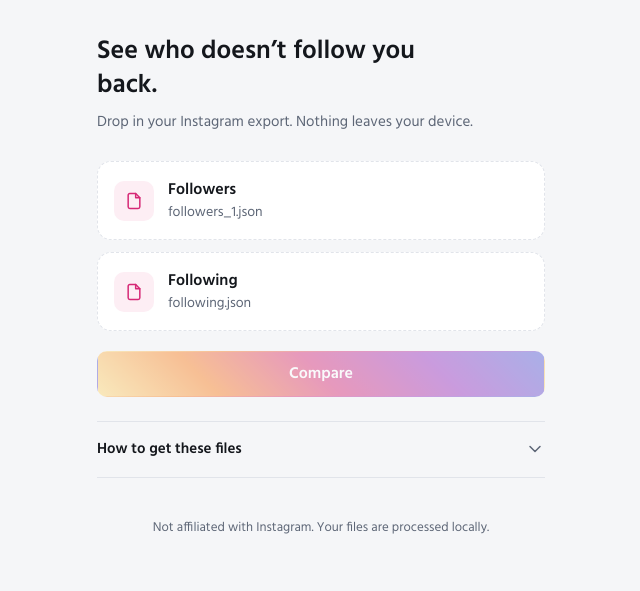
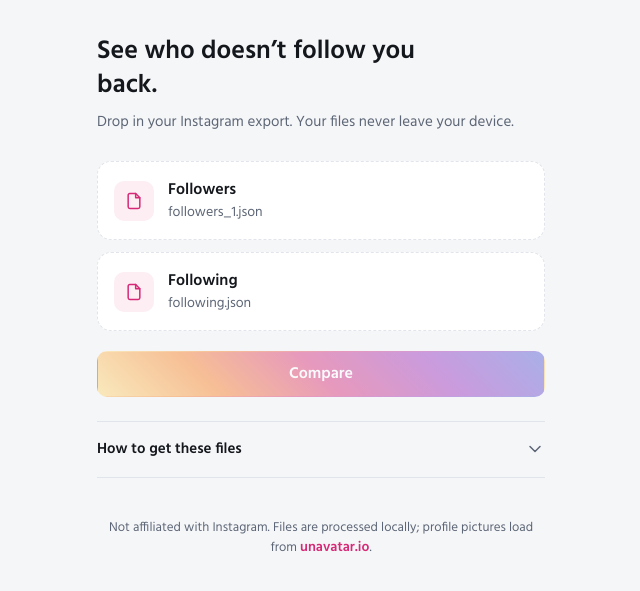
Before and after one commit to aastiksharma07/unfollows, a plain HTML site: page index.html in a window 1280 px wide. Shown: the part 53-644 px from the top of the page, without its empty margins (319-959 px from the left). Drawn offline with Linux system fonts and the light colour scheme.

Commit message:
Clarify privacy copy now that avatars load from unavatar.io

```diff
--- a/index.html
+++ b/index.html
@@ -41,7 +41,7 @@
 
     <section id="intro">
         <h2 class="lede">See who doesn’t follow you back.</h2>
-        <p class="sub">Drop in your Instagram export. Nothing leaves your device.</p>
+        <p class="sub">Drop in your Instagram export. Your files never leave your device.</p>
 
         <form class="form" id="form">
             <label class="drop" id="dropFollowers">
@@ -100,7 +100,7 @@
         <button class="link" id="resetBtn" type="button">Start over</button>
     </section>
 
-    <p class="foot">Not affiliated with Instagram. Your files are processed locally.</p>
+    <p class="foot">Not affiliated with Instagram. Files are processed locally; profile pictures load from <a class="link" href="https://unavatar.io" target="_blank" rel="noopener">unavatar.io</a>.</p>
 </main>
 
 <script src="app.js"></script>
```
Also changed, not shown: 1 other file.
